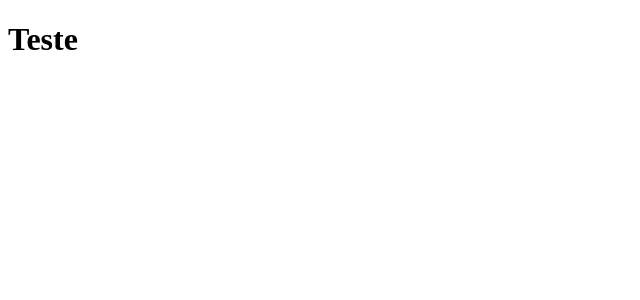
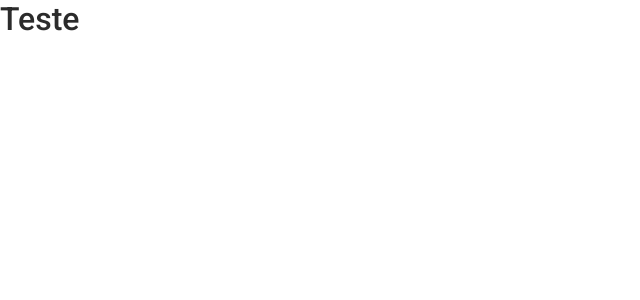
Before and after one commit to dtoloto/squad-management-tool, a React (Create React App) app: page / in a window 1280 px wide. Shown: the top 300 px of the page, without its empty margins (0-640 px from the left). Built offline with nearby package versions, Linux system fonts and the light colour scheme.

Commit message:
add styled components

```diff
--- a/public/index.html
+++ b/public/index.html
@@ -7,6 +7,7 @@
   <meta name="viewport" content="width=device-width, initial-scale=1" />
   <meta name="theme-color" content="#000000" />
   <meta name="description" content="Web site created using create-react-app" />
+  <link href="https://fonts.googleapis.com/css2?family=Roboto:wght@100;300;400;500;700&display=swap" rel="stylesheet" />
   <title>React App</title>
 </head>
 
--- a/src/App.tsx
+++ b/src/App.tsx
@@ -1,8 +1,16 @@
 import React from 'react';
-
+import { ThemeProvider } from 'styled-components';
+import GlobalStyle from './styles';
+import theme from './styles/theme';
 
 const App: React.FC = () => {
-  return <h1>Teste</h1>;
-}
+  return (
+    <ThemeProvider theme={theme}>
+      <GlobalStyle />
+      <h1>Teste</h1>
+      {/* <Routes /> */}
+    </ThemeProvider>
+  );
+};
 
 export default App;
--- a/src/index.tsx
+++ b/src/index.tsx
@@ -6,5 +6,5 @@ ReactDOM.render(
   <React.StrictMode>
     <App />
   </React.StrictMode>,
-  document.getElementById('root')
+  document.getElementById('root'),
 );
--- /dev/null
+++ b/src/styles/index.tsx
@@ -0,0 +1,46 @@
+import { createGlobalStyle } from 'styled-components';
+import theme from './theme';
+
+export default createGlobalStyle`
+  *{
+    margin: 0;
+    padding: 0;
+    outline: 0;
+    box-sizing: border-box;
+    -webkit-font-smoothing: antialiased;
+    font-family: 'Roboto', sans-serif;
+    transition: .2s;
+  }
+
+  a{
+    text-decoration: none;
+    color: inherit;
+  }
+
+  h1, h2, h3, h4, h5, h6{
+    font-weight: 500;
+    color: ${theme.colors.dark};
+    margin-bottom: 1rem;
+  }
+
+  input,
+  input[type="color"],
+  input[type="date"],
+  input[type="datetime"],
+  input[type="datetime-local"],
+  input[type="email"],
+  input[type="month"],
+  input[type="number"],
+  input[type="password"],
+  input[type="search"],
+  input[type="tel"],
+  input[type="text"],
+  input[type="time"],
+  input[type="url"],
+  input[type="week"],
+  select:focus,
+  textarea {
+    font-size: 16px;
+    font-size: 1rem;
+  }
+`;
--- /dev/null
+++ b/src/styles/theme.ts
@@ -0,0 +1,13 @@
+const theme = {
+  colors: {
+    primary: '#532d8c',
+    secundary: '#f2295b',
+    dark: '#2b2b2b',
+    mediumLight: '#a6a5a5',
+    light: '#c5c5c5',
+  },
+  borderRadius: '10px',
+  boxShadow: '0 14px 28px rgba(0,0,0,0.25), 0 10px 10px rgba(0,0,0,0.22);',
+};
+
+export default theme;
```
Also changed, not shown: assets/logo.png (added).
